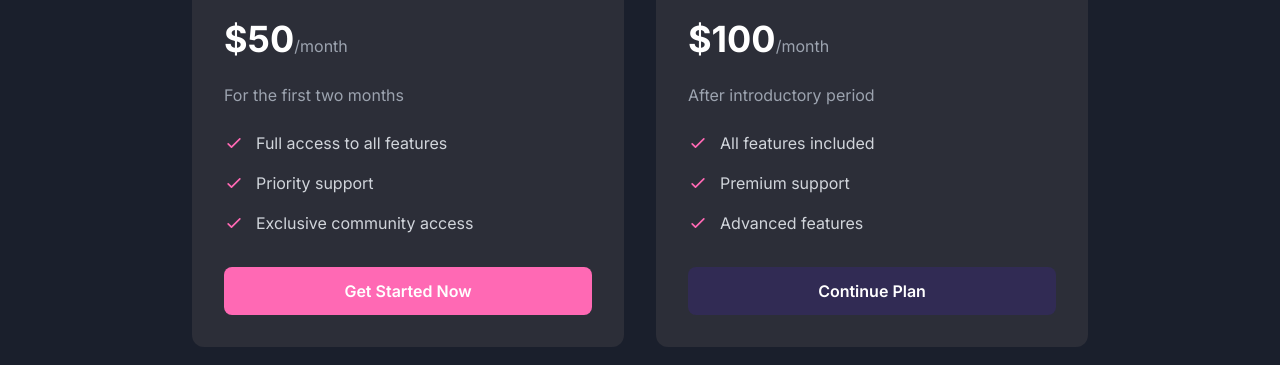
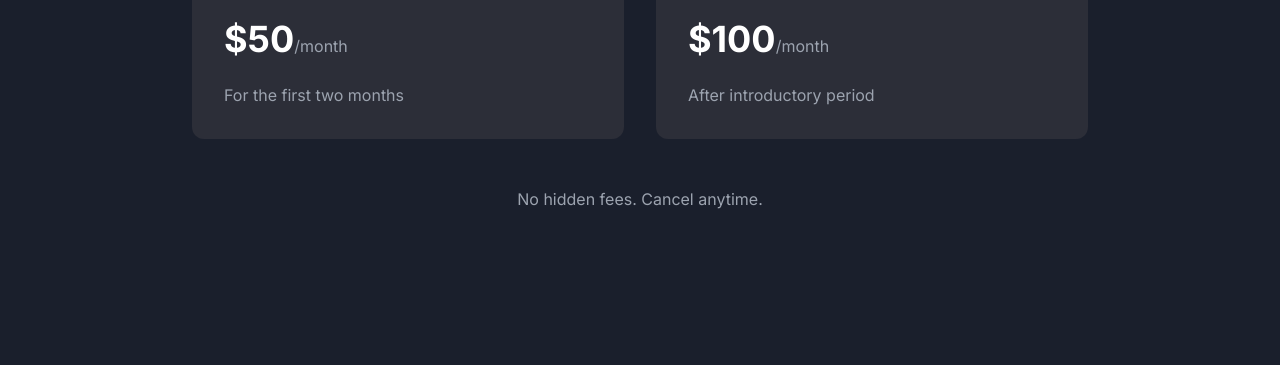
Before and after one commit to JohannesBorge/saasroyal, a Next.js app: page / in a window 1280 px wide. Shown: the part 1460-1825 px from the top of the page. Built offline with nearby package versions, Linux system fonts and the light colour scheme.

Commit message:
Simplify pricing section: Remove buttons and feature lists for cleaner design

```diff
--- a/src/app/page.tsx
+++ b/src/app/page.tsx
@@ -92,30 +92,7 @@ export default function Home() {
                 <span className="text-4xl font-bold text-white">$50</span>
                 <span className="text-gray-400">/month</span>
               </div>
-              <p className="text-gray-400 mb-6">For the first two months</p>
-              <ul className="space-y-4 mb-8">
-                <li className="flex items-center">
-                  <svg className="h-5 w-5 text-[#ff69b4] mr-3" fill="none" stroke="currentColor" viewBox="0 0 24 24">
-                    <path strokeLinecap="round" strokeLinejoin="round" strokeWidth="2" d="M5 13l4 4L19 7" />
-                  </svg>
-                  <span className="text-gray-300">Full access to all features</span>
-                </li>
-                <li className="flex items-center">
-                  <svg className="h-5 w-5 text-[#ff69b4] mr-3" fill="none" stroke="currentColor" viewBox="0 0 24 24">
-                    <path strokeLinecap="round" strokeLinejoin="round" strokeWidth="2" d="M5 13l4 4L19 7" />
-                  </svg>
-                  <span className="text-gray-300">Priority support</span>
-                </li>
-                <li className="flex items-center">
-                  <svg className="h-5 w-5 text-[#ff69b4] mr-3" fill="none" stroke="currentColor" viewBox="0 0 24 24">
-                    <path strokeLinecap="round" strokeLinejoin="round" strokeWidth="2" d="M5 13l4 4L19 7" />
-                  </svg>
-                  <span className="text-gray-300">Exclusive community access</span>
-                </li>
-              </ul>
-              <button className="w-full bg-[#ff69b4] text-white font-semibold py-3 px-6 rounded-lg hover:bg-[#ff4da6] transition-all duration-300">
-                Get Started Now
-              </button>
+              <p className="text-gray-400">For the first two months</p>
             </div>
 
             {/* Regular Plan */}
@@ -130,30 +107,7 @@ export default function Home() {
                 <span className="text-4xl font-bold text-white">$100</span>
                 <span className="text-gray-400">/month</span>
               </div>
-              <p className="text-gray-400 mb-6">After introductory period</p>
-              <ul className="space-y-4 mb-8">
-                <li className="flex items-center">
-                  <svg className="h-5 w-5 text-[#ff69b4] mr-3" fill="none" stroke="currentColor" viewBox="0 0 24 24">
-                    <path strokeLinecap="round" strokeLinejoin="round" strokeWidth="2" d="M5 13l4 4L19 7" />
-                  </svg>
-                  <span className="text-gray-300">All features included</span>
-                </li>
-                <li className="flex items-center">
-                  <svg className="h-5 w-5 text-[#ff69b4] mr-3" fill="none" stroke="currentColor" viewBox="0 0 24 24">
-                    <path strokeLinecap="round" strokeLinejoin="round" strokeWidth="2" d="M5 13l4 4L19 7" />
-                  </svg>
-                  <span className="text-gray-300">Premium support</span>
-                </li>
-                <li className="flex items-center">
-                  <svg className="h-5 w-5 text-[#ff69b4] mr-3" fill="none" stroke="currentColor" viewBox="0 0 24 24">
-                    <path strokeLinecap="round" strokeLinejoin="round" strokeWidth="2" d="M5 13l4 4L19 7" />
-                  </svg>
-                  <span className="text-gray-300">Advanced features</span>
-                </li>
-              </ul>
-              <button className="w-full bg-[#312b54] text-white font-semibold py-3 px-6 rounded-lg hover:bg-[#3a3366] transition-all duration-300">
-                Continue Plan
-              </button>
+              <p className="text-gray-400">After introductory period</p>
             </div>
           </div>
           <div className="text-center mt-12">
```
